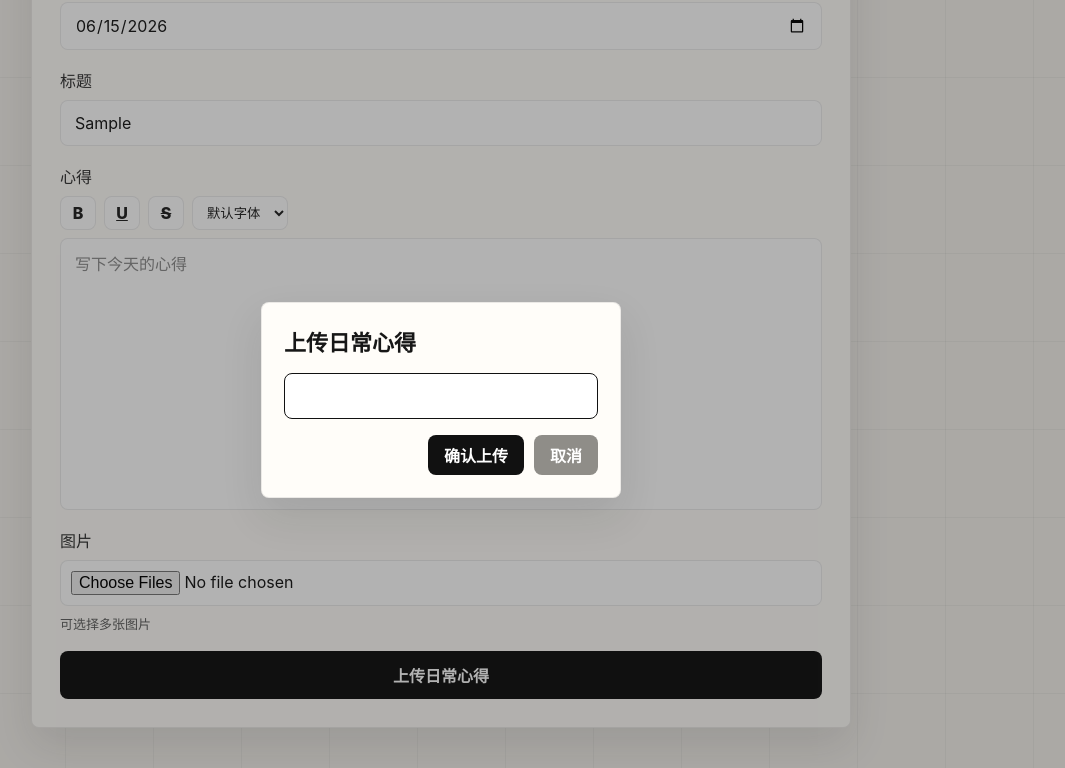
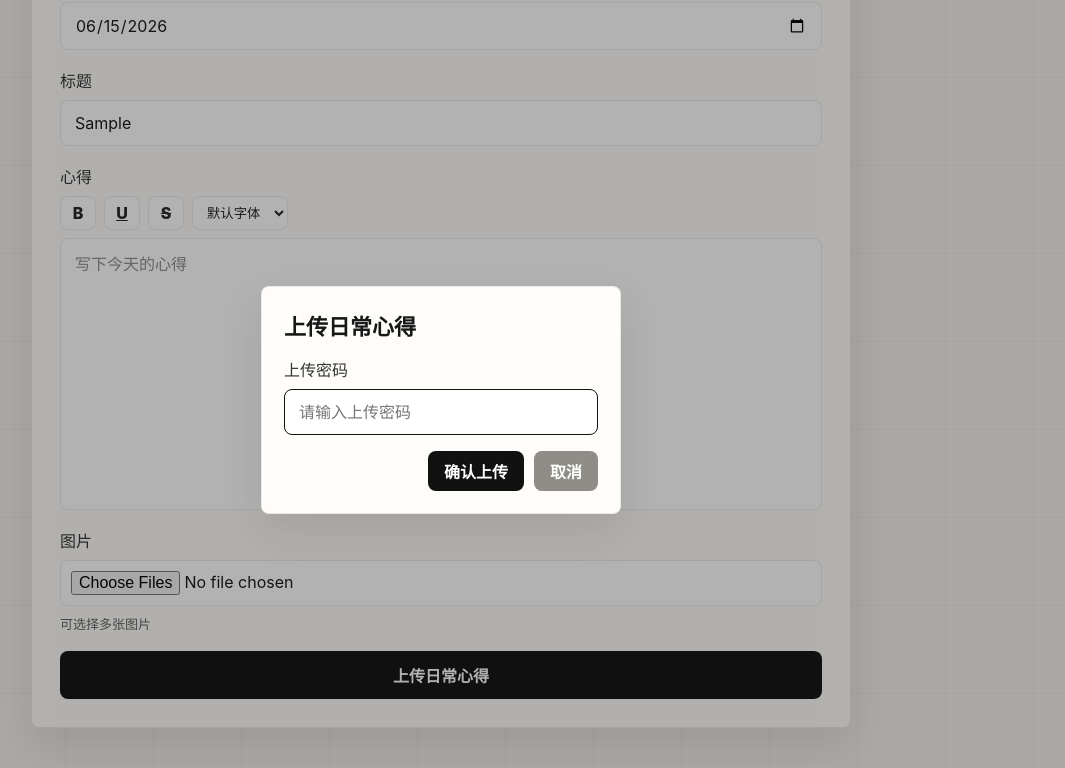
Before and after one commit to cjx200110-lgtm/internship-journey, a Next.js app: page /admin in a window 1280 px wide. Both pictures are taken after typing "Sample" into the empty fields and a click on the button "上传日常心得". Shown: the part 275-1043 px from the top of the page, without its empty margins (199-1264 px from the left). Built offline with nearby package versions, Linux system fonts and the light colour scheme.

Commit message:
Clarify password prompt

```diff
--- a/app/components/PasswordDialog.js
+++ b/app/components/PasswordDialog.js
@@ -31,14 +31,18 @@ export default function PasswordDialog({
     <div className="password-dialog-backdrop" role="presentation">
       <form className="password-dialog" onSubmit={handleSubmit}>
         <h2>{title}</h2>
+        <label>
+          上传密码
           <input
             type="password"
             value={password}
             onChange={(event) => setPassword(event.target.value)}
             autoComplete="current-password"
+            placeholder="请输入上传密码"
             autoFocus
             required
           />
+        </label>
         <div>
           <button type="submit" disabled={isBusy}>
             {isBusy ? "提交中" : confirmLabel}
--- a/app/globals.css
+++ b/app/globals.css
@@ -995,6 +995,13 @@ main {
   letter-spacing: 0;
 }
 
+.password-dialog label {
+  display: grid;
+  gap: 8px;
+  color: #333;
+  font-weight: 400;
+}
+
 .password-dialog input {
   width: 100%;
   border: 1px solid var(--line);
```
Lines whose indentation alone changed are shown as unchanged.
